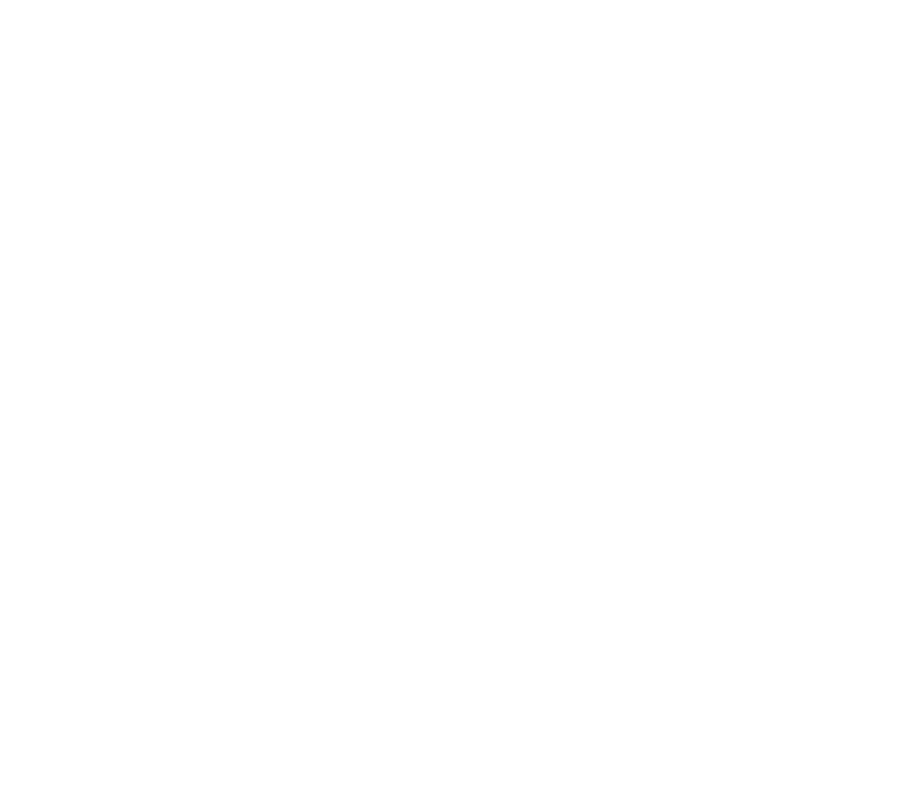
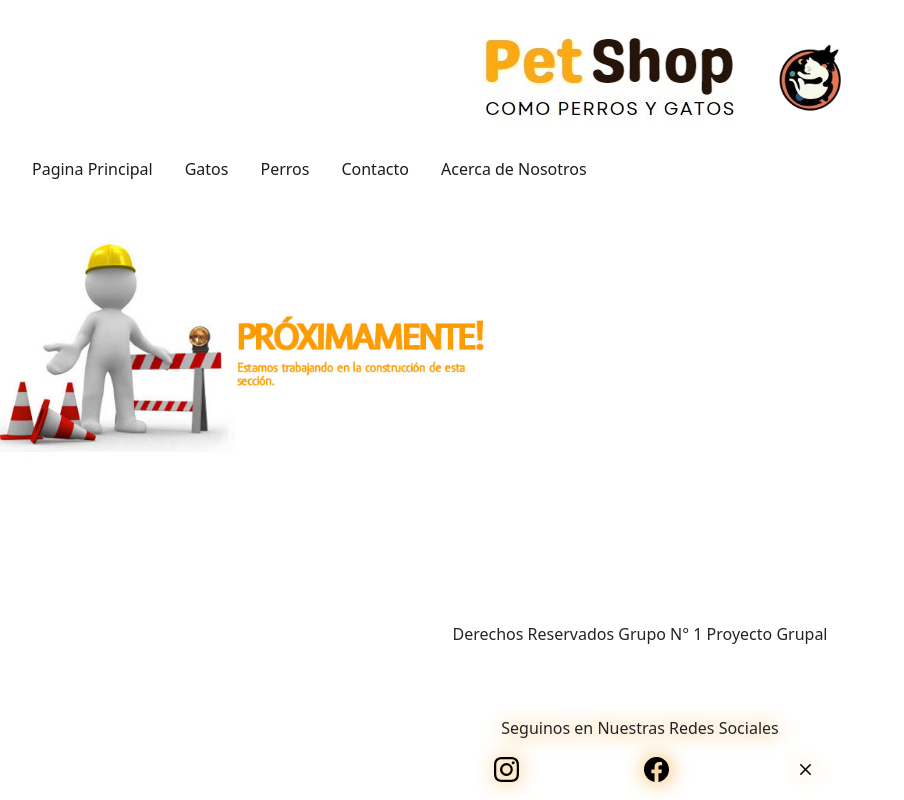
Before and after one commit to Adrian3rus/ProyectoGrupal, a plain HTML site: page sitio/gatos.html in a window 1280 px wide. Shown: the whole page, without its empty margins (0-904 px from the left). Drawn offline with nearby package versions, Linux system fonts and the light colour scheme; a web font is replaced by a local one.

Commit message:
icono y construccion

```diff
--- a/css/estilo.css
+++ b/css/estilo.css
@@ -217,3 +217,10 @@ ul li img {
 
 
 }
+
+.error img {
+   width: 500px;
+   height: 300px;
+   object-fit: contain;
+
+}
--- a/sitio/gatos.html
+++ b/sitio/gatos.html
@@ -1,11 +1,66 @@
 <!DOCTYPE html>
-<html lang="en">
+<html lang="es">
 <head>
     <meta charset="UTF-8">
     <meta name="viewport" content="width=device-width, initial-scale=1.0">
-    <title>gatps</title>
+    <link rel="stylesheet" href="../css/estilo.css">
+    <link href="https://cdn.jsdelivr.net/npm/bootstrap@5.0.2/dist/css/bootstrap.min.css" rel="stylesheet" integrity="sha384-EVSTQN3/azprG1Anm3QDgpJLIm9Nao0Yz1ztcQTwFspd3yD65VohhpuuCOmLASjC" crossorigin="anonymous">
+    <title>Acerca De Nosotros</title>
 </head>
 <body>
+    <header>
+        <div class="grid_container">
+            <div>
+                <img src="../img/logo2.png" alt="">
+            </div>
+            <div class="logo">
+                <img src="../img/Logo.png" alt="">
+            </div>
+        </div>
+
+
+    </header>
+        <!-- ---NAV--------------- -->
+        <nav>
+
+            <button id="abrir" class="abrir-menu"><img class="logo2" src="../img/menu.png" alt="juntos" title="logo"></button>
+            <div class="nav" id="nav">
+              <button class="cerrar-menu" id="cerrar"><img class="logo2" src="../img/menu2.png" alt="juntos" title="logo"></button>
+              <ul class="nav-list">
+                <li><a href="../index.html">Pagina Principal</a></li>
+                <li><a href="../sitio/gatos.html">Gatos</a></li>
+                <li><a href="../sitio/perros.html">Perros</a></li>
+                <li><a href="../sitio/contacto.html">Contacto</a></li>
+                <li><a href="../sitio/AcerdaDe.html">Acerca de Nosotros</a></li>
+
+
+              </ul>
+            </div>
+        </nav>
+        <!-- ---------------Fin Nav--------------------- -->
+        <div class="error">
+            <img src="../img/construccion.png" alt="">
+        </div>
+
+
+
+        <footer>
+            <div>
+                <h6>Derechos Reservados Grupo N° 1 Proyecto Grupal</h6>
+            </div>
+        </footer>
+        <div>
+          <div class="redes">
+            <p>Seguinos en Nuestras Redes Sociales</p>
+          </div>
+          <ul class="redes">
+            <li><a href="#"><img src="../favicon/instagram.svg" alt=""></a></li>
+            <li><a href="#"><img src="../favicon/facebook.svg" alt=""></a></li>
+            <li><a href="#"><img src="../favicon/x.svg" alt=""></a></li>
+          </ul>
+        </div>
+        <script src="../js/menu.js"></script>
+        <script src="https://cdn.jsdelivr.net/npm/bootstrap@5.0.2/dist/js/bootstrap.bundle.min.js" integrity="sha384-MrcW6ZMFYlzcLA8Nl+NtUVF0sA7MsXsP1UyJoMp4YLEuNSfAP+JcXn/tWtIaxVXM" crossorigin="anonymous"></script>
 
 </body>
 </html>
```
Also changed, not shown: index.html (+4 -0 lines), sitio/contacto.html (+57 -2 lines), favicon/gatito.png (added), img/construccion.png (added).
